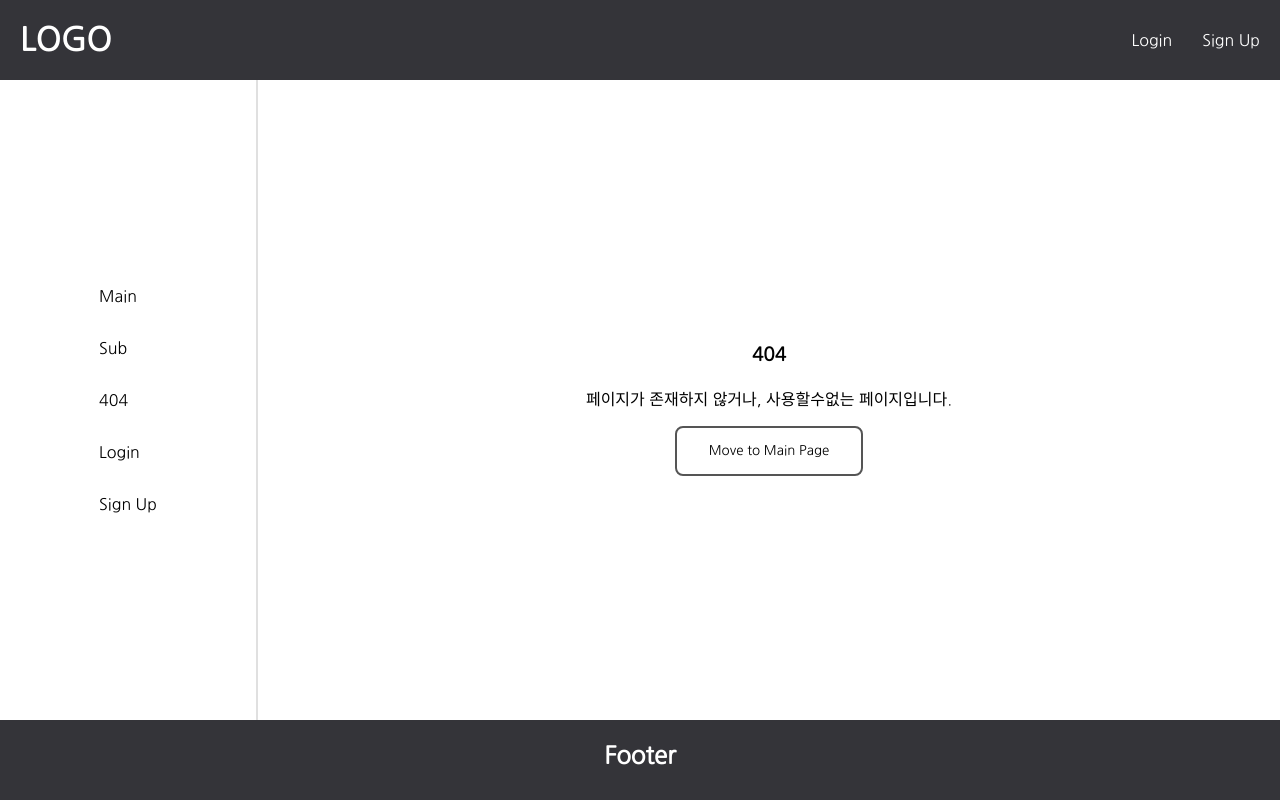
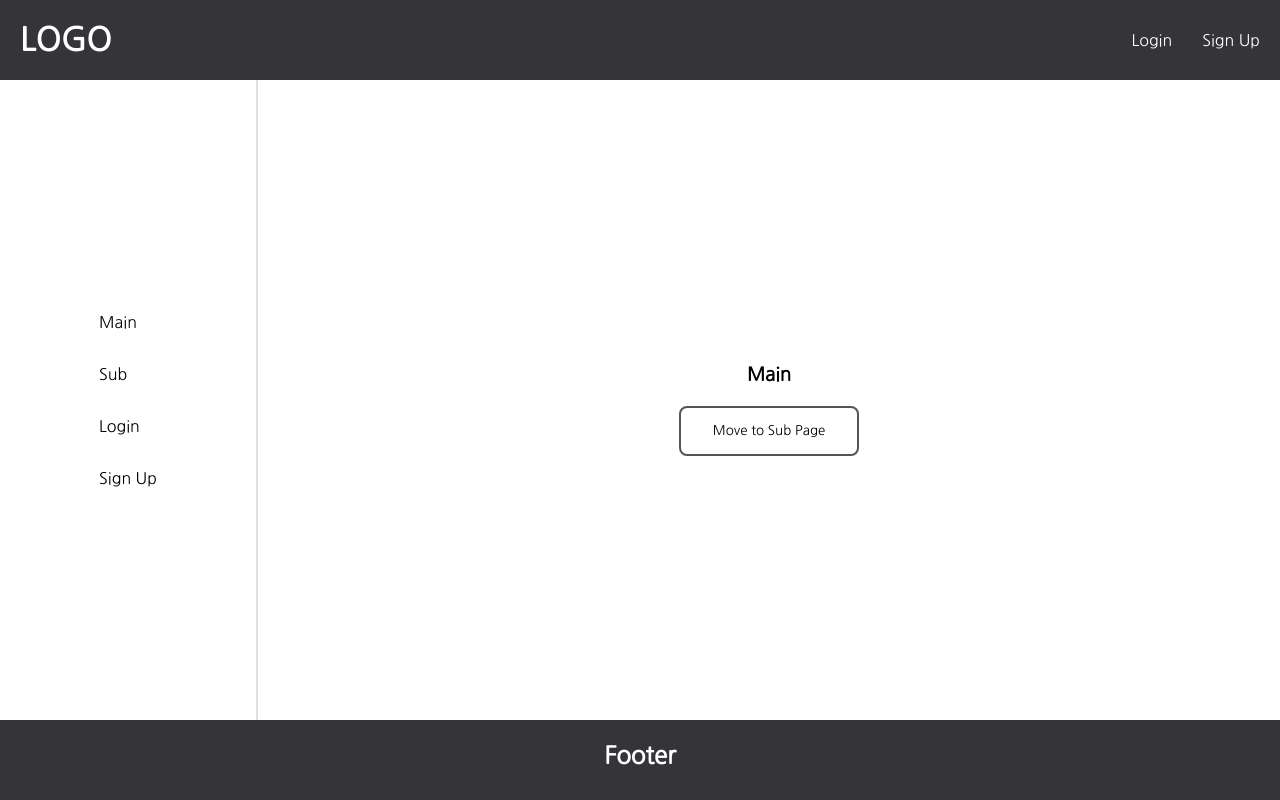
Before and after one commit to sanjeonsujeon/frontEnd, a React (Create React App) app in the folder Dufs-FrontEnd/: page /404 in a window 1280 px wide. Before the commit this address had no page. Built offline with nearby package versions, Linux system fonts and the light colour scheme.

Commit message:
경로 수정

```diff
--- a/Dufs-FrontEnd/src/Component/Sidebar.jsx
+++ b/Dufs-FrontEnd/src/Component/Sidebar.jsx
@@ -23,7 +23,6 @@ function Sidebar() {
   const menus = [
     { name: "Main", path: "/" },
     { name: "Sub", path: "/sub"},
-    { name: "404", path: "/404"},
     { name: "Login", path: "/login"},
     { name: "Sign Up", path: "/sginup"}
   ];
--- a/Dufs-FrontEnd/src/pages/404.jsx
+++ /dev/null
@@ -1,30 +0,0 @@
-import React from 'react';
-import styled from "styled-components";
-import { useNavigate } from "react-router-dom";
-import Button from "../Component/Button";
-
-const Nopage = styled.div`
-	display: inline-block;
-`
-
-const P404 = (props) => {
-
-    const navigate = useNavigate();
-
-    const play = () => {
-        navigate('/');
-    };
-
-	return (
-		<>
-			<Nopage>
-				<h3>404</h3>
-				<p>페이지가 존재하지 않거나, 사용할수없는 페이지입니다.</p>
-				<Button onClick={play}>Move to Main Page</Button>
-			</Nopage>
-		</>
-	);
-};
-
-
-export default P404;
--- /dev/null
+++ b/Dufs-FrontEnd/src/pages/NotFound.jsx
@@ -0,0 +1,20 @@
+import React from 'react';
+import styled from "styled-components";
+
+const Nopage = styled.div`
+	display: inline-block;
+`
+
+const NotFound = () => {
+	return (
+		<>
+			<Nopage>
+				<h3>404</h3>
+				<p>페이지가 존재하지 않거나, 사용할수없는 페이지입니다.</p>
+			</Nopage>
+		</>
+	);
+};
+
+
+export default NotFound;
--- a/Dufs-FrontEnd/src/router/Routers.jsx
+++ b/Dufs-FrontEnd/src/router/Routers.jsx
@@ -8,8 +8,8 @@ import Main from '../pages/Main';
 import Sub from '../pages/Sub';
 import Login from "../pages/Login";
 import SignUp from "../pages/SginUp";
-import P404 from "../pages/404";
 import Sidebar from "../Component/Sidebar";
+import NotFound from "../pages/NotFound";
 
 const Body = styled.div`
     display: flex;
@@ -33,9 +33,9 @@ function Routers () {
                         <Routes>
                             <Route path="/*" element = {<Main/>} />
                             <Route path="/sub" element = {<Sub/>} />
-                            <Route path="/404" element = {<P404/>} />
                             <Route path="/login" element = {<Login/>} />
                             <Route path="/sginup" element = {<SignUp/>} />
+                            <Route path="/*" element={<NotFound />} />
                         </Routes>
                     </Content>
                 </Body>
```
